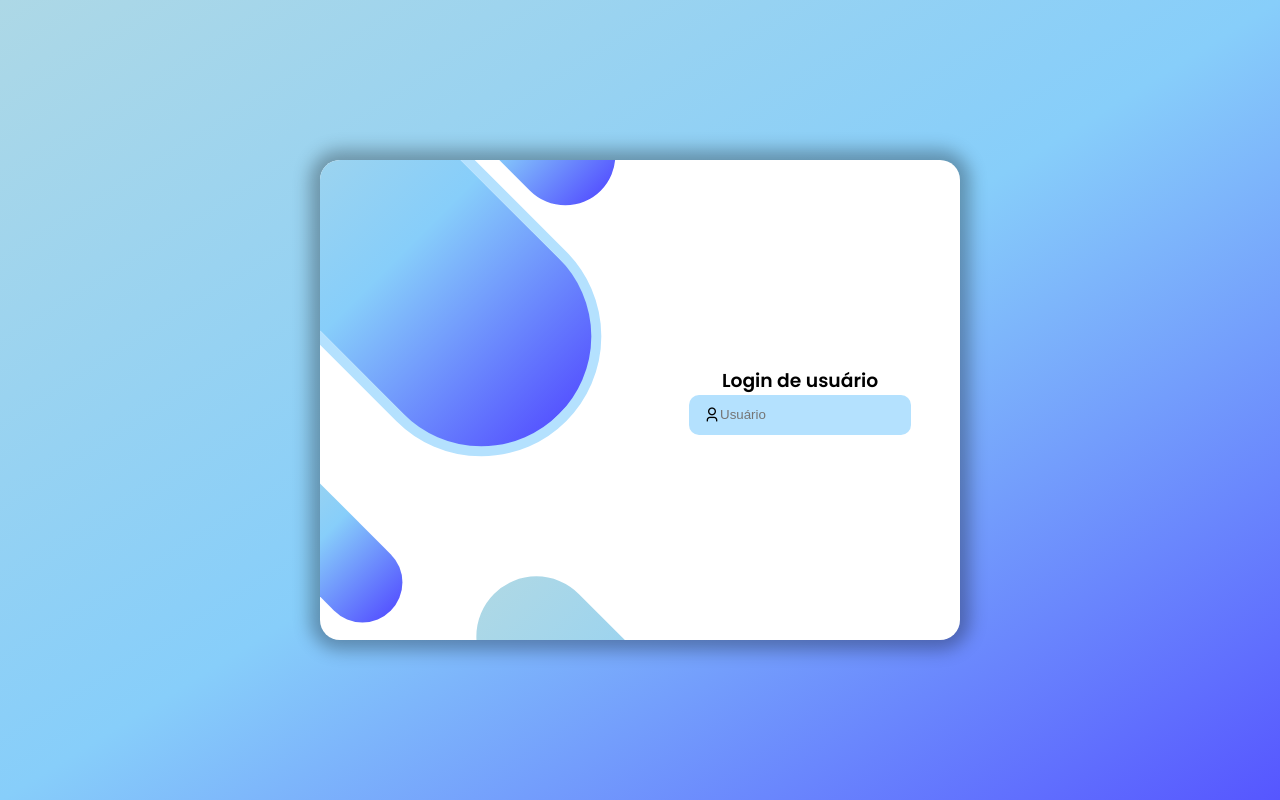
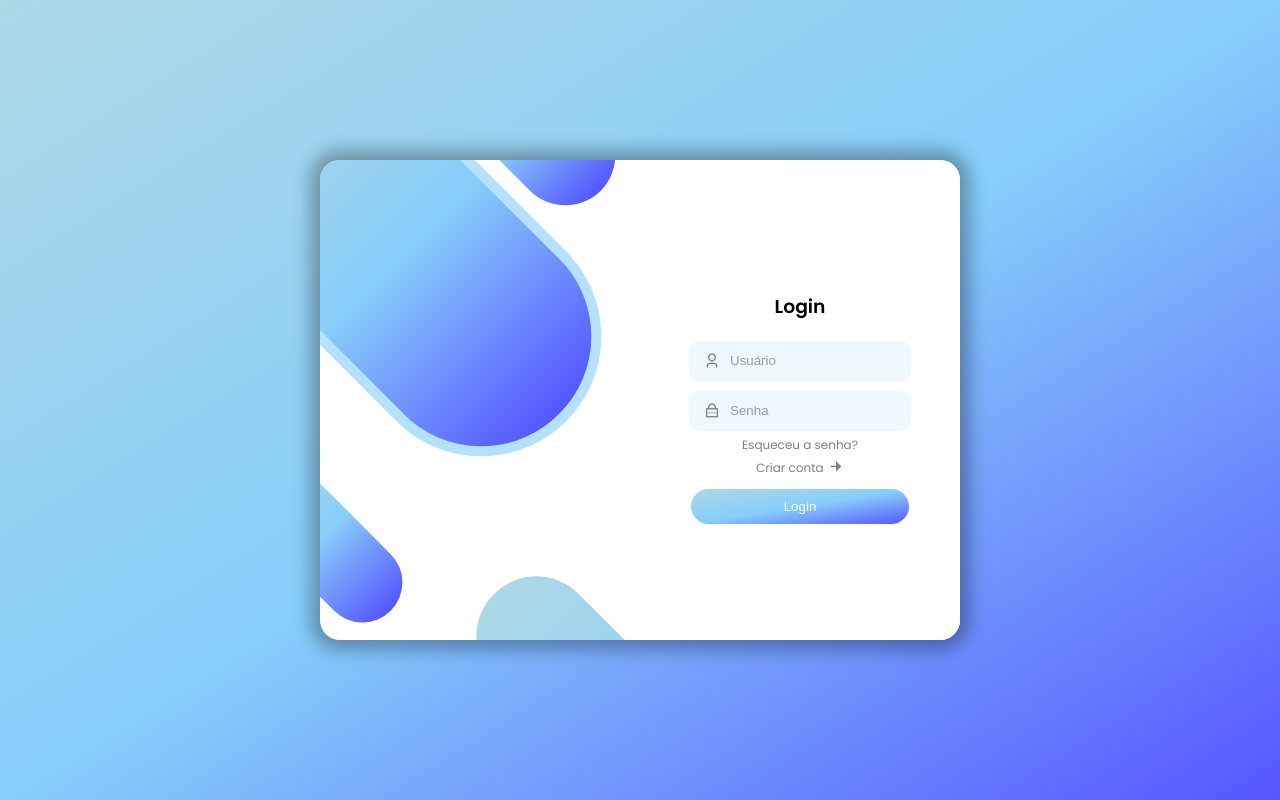
Before and after one commit to LucasMoreira1/Projeto-29-OLucasMoreira, a plain HTML site: page index.html in a window 1280 px wide. Drawn offline with nearby package versions, Linux system fonts and the light colour scheme.

Commit message:
final-login-layout

```diff
--- a/index.html
+++ b/index.html
@@ -17,11 +17,21 @@
             <div class="pill-4 rotate-45"></div>
         </div>
         <div class="login">
-            <h3 class="title">Login de usuário</h3>
+            <h3 class="title">Login</h3>
             <div class="text-input">
                 <i class="ri-user-3-line"></i>
                 <input type="text" placeholder="Usuário">
             </div>
+            <div class="text-input">
+                <i class="ri-lock-password-line"></i>
+                <input type="password" placeholder="Senha">
+            </div>
+            <a href="#" class="forgot">Esqueceu a senha?</a>
+            <div class="create">
+                <a href="#">Criar conta</a>
+                <i class="ri-arrow-right-fill"></i>
+            </div>
+            <button class="login-btn">Login</button>
         </div>
     </div>
 </body>
--- a/style.css
+++ b/style.css
@@ -31,6 +31,8 @@ body {
     grid-area: design;
     display: none;
     position: relative;
+
+    overflow: hidden;
 }
 
 .rotate-45 {
@@ -84,22 +86,63 @@ body {
     flex-direction: column;
     align-items: center;
     justify-content: center;
+    background: white;
+}
+
+.login h3.title {
+    margin: 15px 0;
 }
 
 .text-input {
-    background: #b4e1fe;
+    background: #eef8ff;
     height: 40px;
     display: flex;
     width: 60%;
     align-items: center;
     border-radius: 10px;
     padding: 0 15px;
+    margin: 5px 0;
 }
 
 .text-input input {
     background: none;
     border: none;
+    outline: none;
+    width: 100%;
+    height: 100%;
+    margin-left: 10px;
 
+}
+
+.text-input i {
+    color: gray;
+}
+
+::placeholder {
+    color: #9a9a9a;
+}
+
+.login-btn {
+    width: 68%;
+    padding: 10px;
+    color: white;
+    background: linear-gradient(to bottom right, lightblue, lightskyblue, #5656ff);
+    border: none;
+    border-radius: 20px;
+    cursor: pointer;
+    margin-top: 10px;
+}
+
+a {
+    font-size: 12px;
+    color: gray;
+    cursor: pointer;
+    user-select: none;
+    text-decoration: none;
+}
+
+.create i {
+    color: gray;
 }
 
 @media (min-width: 768px) {
```
